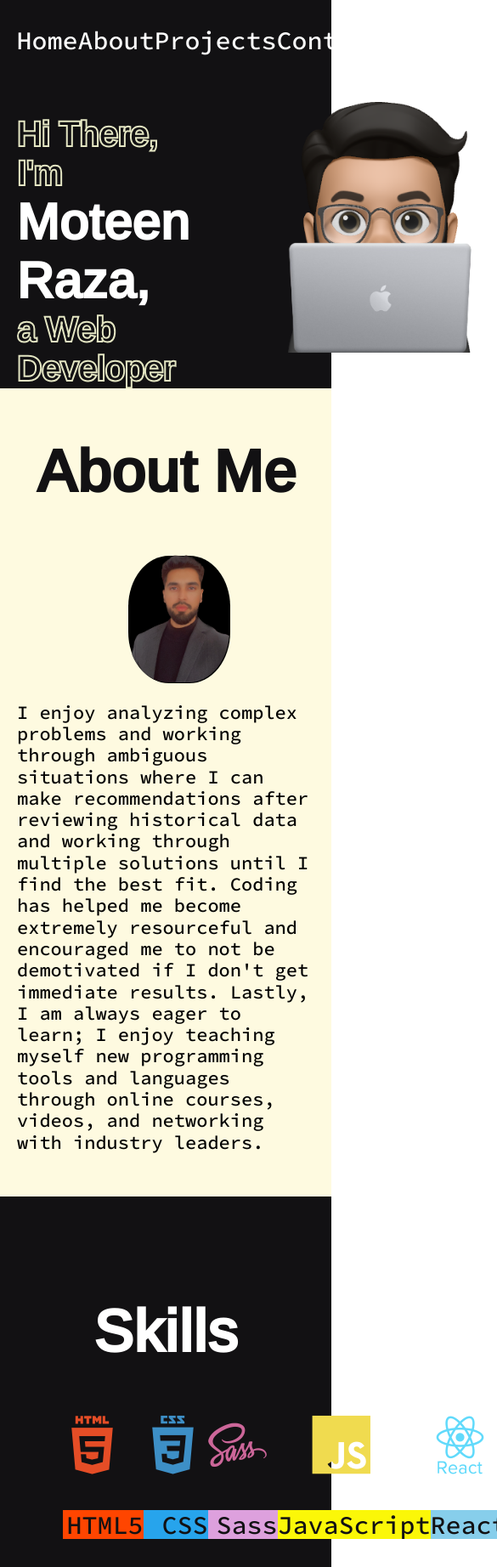
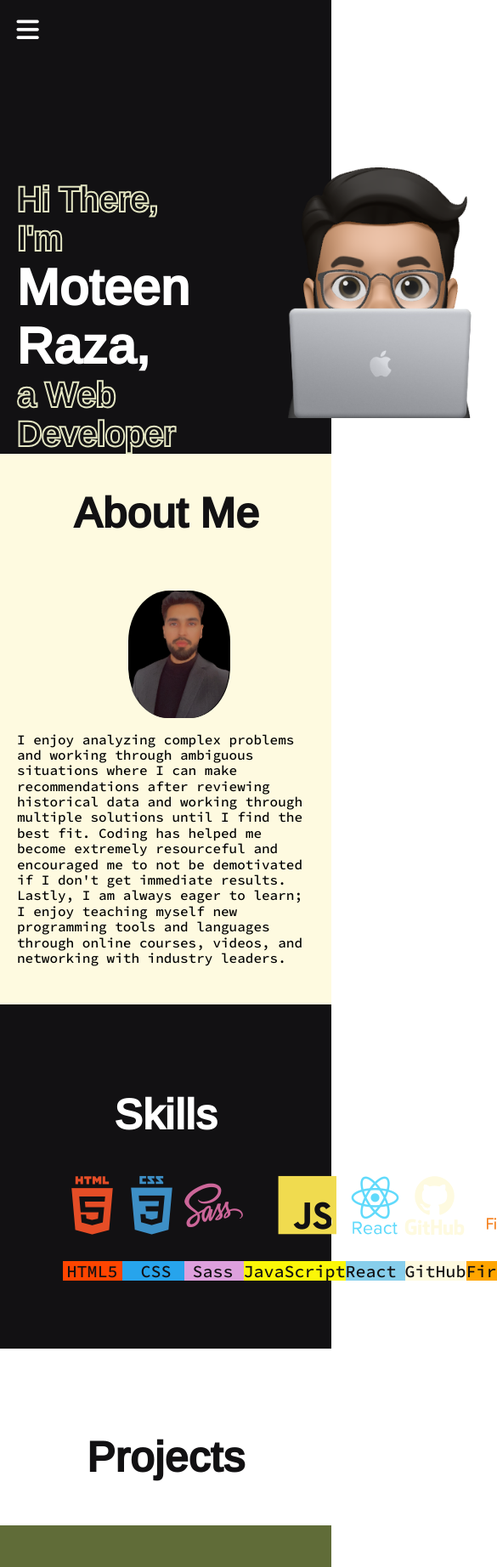
Before and after one commit to moteenraza07/moteenRazaPortfolio, a website: page index.html in a window 390 px wide. Shown: the top 1844 px of the page at 85% size, 585 px wide, since content can reach past the window. Drawn offline with nearby package versions, Linux system fonts and the light colour scheme; a web font is replaced by a local one.

Commit message:
added a hamburger icon at 835px

```diff
--- a/index.html
+++ b/index.html
@@ -47,6 +47,20 @@
                     <li><a href="#contact">Contact</a></li>
                 </ul>
             </div>
+
+            <!--Beginning of mobileMenu-->
+            <div class="wrapper">
+                <ul class="mobileMenu">
+                    <i class="fa-solid fa-bars hamburger"></i>
+                    <li><a href="#home">Home</a></li>
+                    <li><a href="#about">About</a></li>
+                    <li><a href="#projects">Projects</a></li>
+                    <li><a href="#contact">Contact</a></li>
+
+
+                </ul>
+            </div>
+            <!--End of mobileMenu-->
         </nav>
         <!--End of navBar-->
     </header>
@@ -276,5 +290,7 @@
 
 </script>
 
+<script src="https://kit.fontawesome.com/911821ed0d.js" crossorigin="anonymous"></script>
+
 <script src="bower_components/aos/dist/aos.js">//library link</script>
 </html>
--- a/styles/sass/partials/_mediaQueries.scss
+++ b/styles/sass/partials/_mediaQueries.scss
@@ -1,3 +1,11 @@
+@media(max-width: 1920px) {
+    header {
+        .mobileMenu {
+            visibility: hidden;
+        }
+    }
+}
+
 @media (max-width: 1409px) {
 
     .introduction {
@@ -60,6 +68,15 @@
 }
 
 @media (max-width: 1088px) {
+    h2 {
+        font-size: 2.5rem;
+    }
+    .sectionThree {
+
+        .skillContainer {
+            font-size: 4rem;
+        }
+    }
     .sectionFour {
         .allAboutSophie {
             margin-left: 30px;
@@ -77,6 +94,8 @@
         }
     }
 }
+
+
 
 @media (max-width: 1053px) {
     .introduction {
@@ -161,6 +180,25 @@
 }
 
 @media (max-width: 1007px) {
+    .sectionThree {
+        .skillContainer {
+            font-size: 3rem;
+        }
+
+        .icon {
+
+            .skillOne, .skillTwo, .skillThree, .skillFour, .skillFive, .skillSix, .skillSeven  {
+                font-size: 1rem;
+            }
+
+            .skillTwo {
+                padding-right: 15px;
+            }
+
+        }
+
+
+    }
     .introduction {
         .box3 {
             top: 400px;
@@ -190,6 +228,22 @@
 
     }
 
+    .sectionTwo {
+
+        .aboutMe {
+            .getToKnowMe {
+
+                img {
+                    margin-top: 20px;
+                }
+                .paragraph {
+                    font-size: 0.8rem;
+                }
+        }
+
+       }
+    }
+
     .sectionThree {
         .skillContainer {
             font-size: 3.5rem;
@@ -213,6 +267,23 @@
 }
 
 @media (max-width: 835px) {
+
+    header {
+
+        .mainMenu {
+            display: none;
+        }
+
+        .mobileMenu {
+            .hamburger {
+                padding-top: 20px;
+                visibility: visible;
+                color: $secondary;
+                font-size: 1.5rem;
+            }
+        }
+
+    }
     .sectionTwo {
        .aboutMe {
         .getToKnowMe {
```
Also changed, not shown: styles/sass/styles.css, 1 other file.
